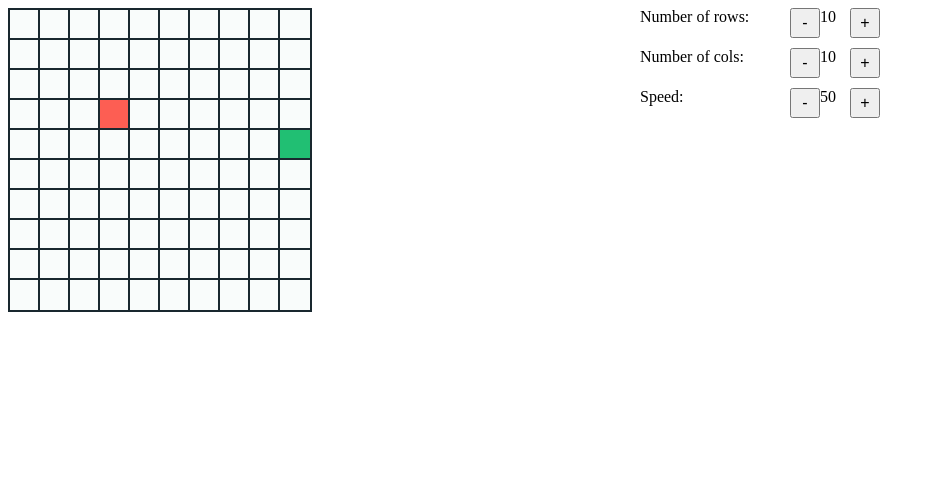
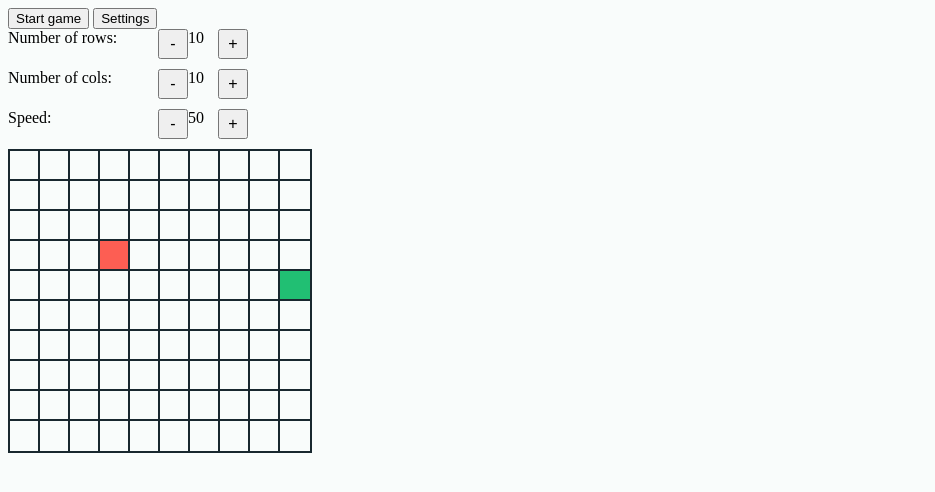
Before and after one commit to kkrzaevich/snakeGame, a plain HTML site: page index.html in a window 1280 px wide. Shown: the whole page, without its empty margins (0-935 px from the left). Drawn offline with Linux system fonts and the light colour scheme.

Commit message:
beggining to work on UI

```diff
--- a/index.html
+++ b/index.html
@@ -11,12 +11,10 @@
 
 <body>
     <main>
-        <section class="left-side">
-            <div class="game-field" id="game-field">
-                <!-- Elements are added via javascript -->
-            </div>
-        </section>
-        <section class="right-side">
+        <section id="main-menu">
+            <button class="menu-button" id="start-game">Start game</button>
+            <button class="menu-button" id="start-game">Settings</button>
+            <div id="settings">
                 <div class="settings-outer">
                     <p class="settings-inner">Number of rows:</p>
                     <button class="settings-inner small" id="rows-decrement">-</button>
@@ -33,8 +31,18 @@
                     <p class="settings-inner small" id="speed-show-num">33</p>
                     <button class="settings-inner small" id="speed-increment">+</button>
                 </div>
+            </div>
         </section>
+        <section id="game-viewport">
+            <section class="side left-side">
+                <div class="game-field" id="game-field">
+                    <!-- Elements are added via javascript -->
+                </div>
+            </section>
+            <section class="side right-side">
 
+            </section>
+        </section>
     </main>
 </body>
 <script src="script/main.js"></script>
--- a/styles.css
+++ b/styles.css
@@ -8,11 +8,15 @@
     --cell-size: 30px;
 }
 
-main {
+body {
+    background-color: var(--white);
+}
+
+#game-viewport {
     display: flex;
 }
 
-section {
+.side {
     width: 50%;
 }
 
```
Lines whose indentation alone changed are shown as unchanged.
